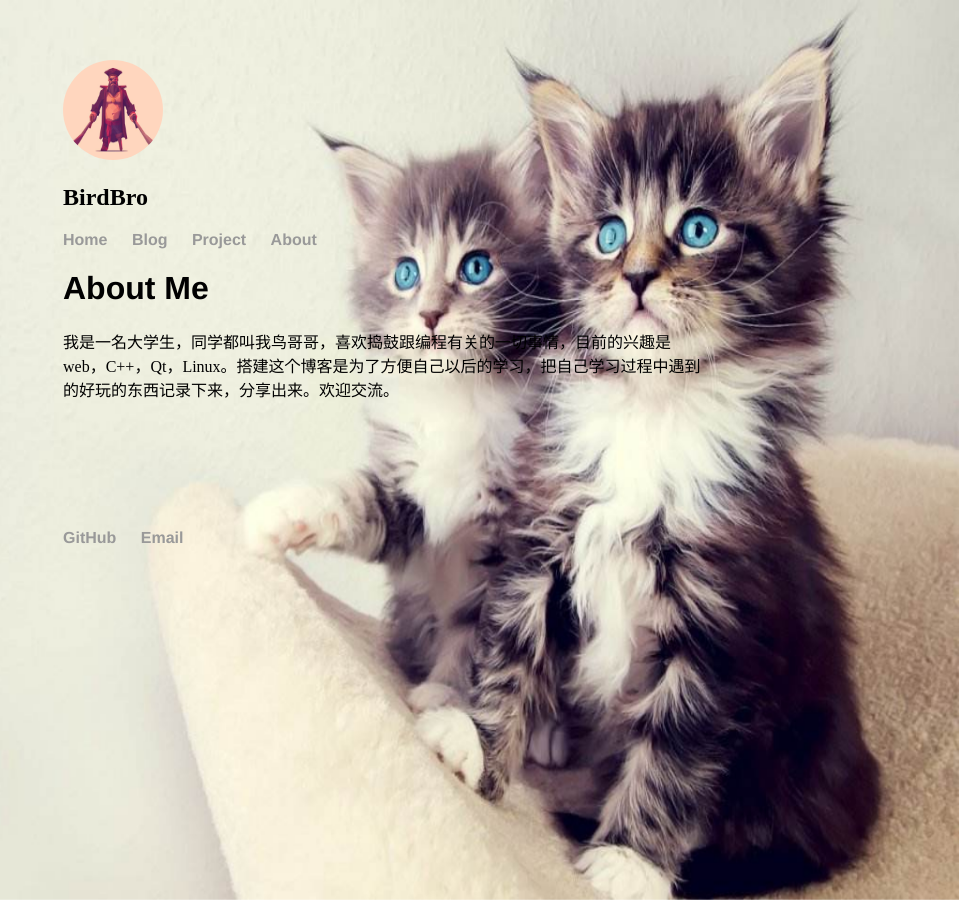
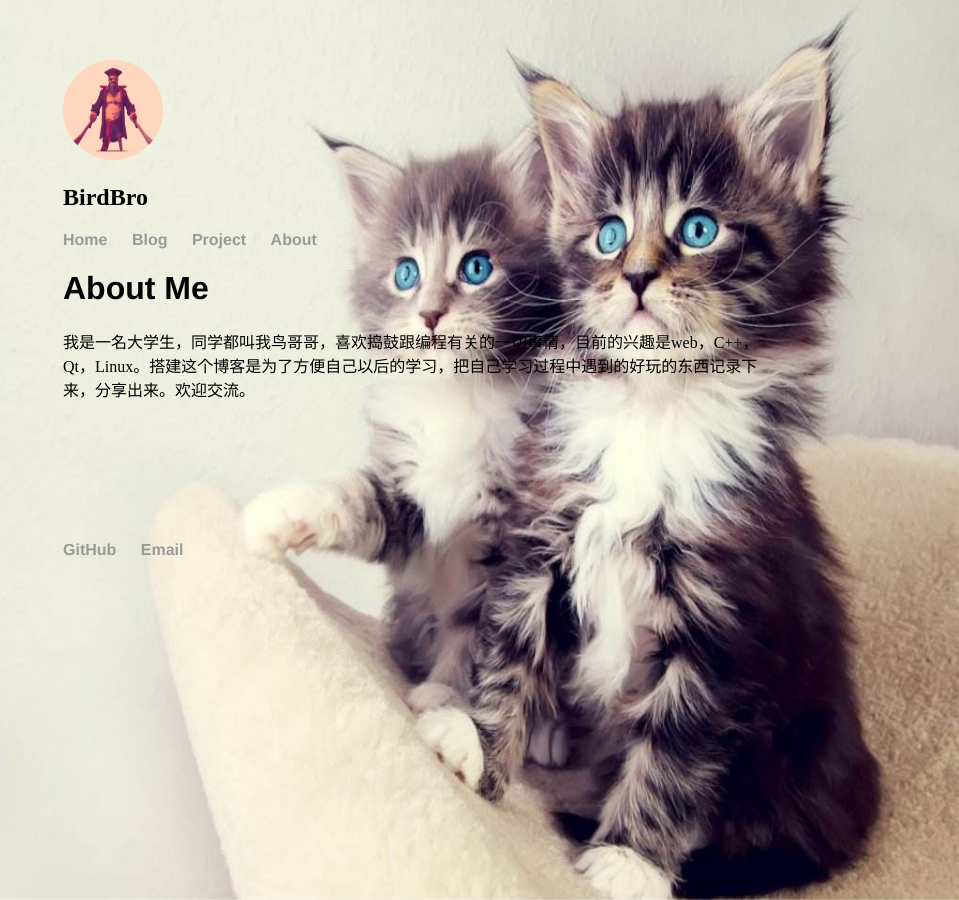
Before and after one commit to netassa/netassa.github.io, a Jekyll site: the page built from about/index.html, in a window 1280 px wide. Shown: the whole page, without its empty margins (321-1280 px from the left). Built offline with Jekyll 4.4.1, drawn with Linux system fonts in a browser that asks for light colours.

Commit message:
Update main.css

```diff
--- a/css/main.css
+++ b/css/main.css
@@ -8,7 +8,7 @@
 }
 div.about, div.head {
     padding-left: 30%;
-	padding-right: 20%;
+	padding-right: 15%;
 }
 a {
     text-decoration: none;
```
